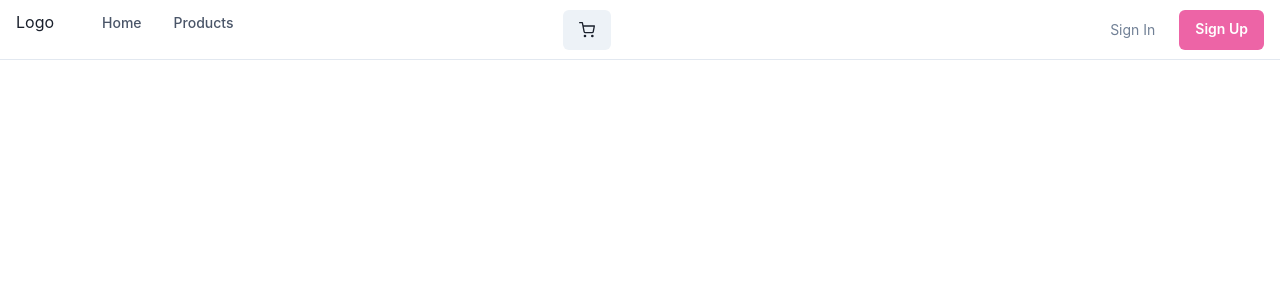
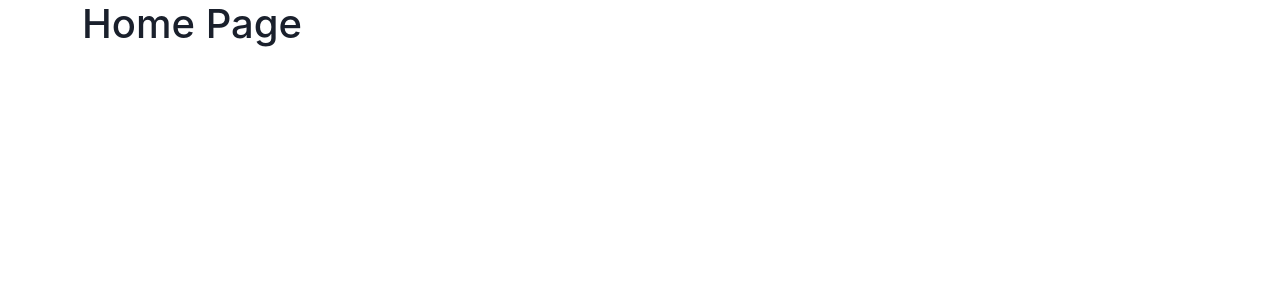
Before and after one commit to jcobacho/stackup-ecomerce, a React (Vite) app in the folder frontend/: page / in a window 1280 px wide. Shown: the top 300 px of the page. Built offline with nearby package versions, Linux system fonts and the light colour scheme.

Commit message:
[FIX] removed router outlet

```diff
--- a/frontend/src/core/pages/HomePage.tsx
+++ b/frontend/src/core/pages/HomePage.tsx
@@ -1,22 +1,13 @@
-import Header from '../components/Header'
-import { Outlet } from "react-router-dom";
-import ScrollToTop from 'react-scroll-to-top';
-import { useDisclosure } from '@chakra-ui/react';
-import Sidebar from '../components/Sidebar';
+
+import { Container } from 'react-bootstrap';
 
 function HomePage() {
-    const { isOpen, onOpen, onClose } = useDisclosure()
 
     return (
 
-        <div className="App">
-            <Header openDrawer={onOpen}/>
-            <main>
-                <Outlet />
-                <ScrollToTop/>
-            </main>
-            <Sidebar isOpen={isOpen} onClose={onClose}/>
-         </div>
+        <Container>
+            <h1>Home Page</h1>
+    	</Container>
     );
 }
 
```
